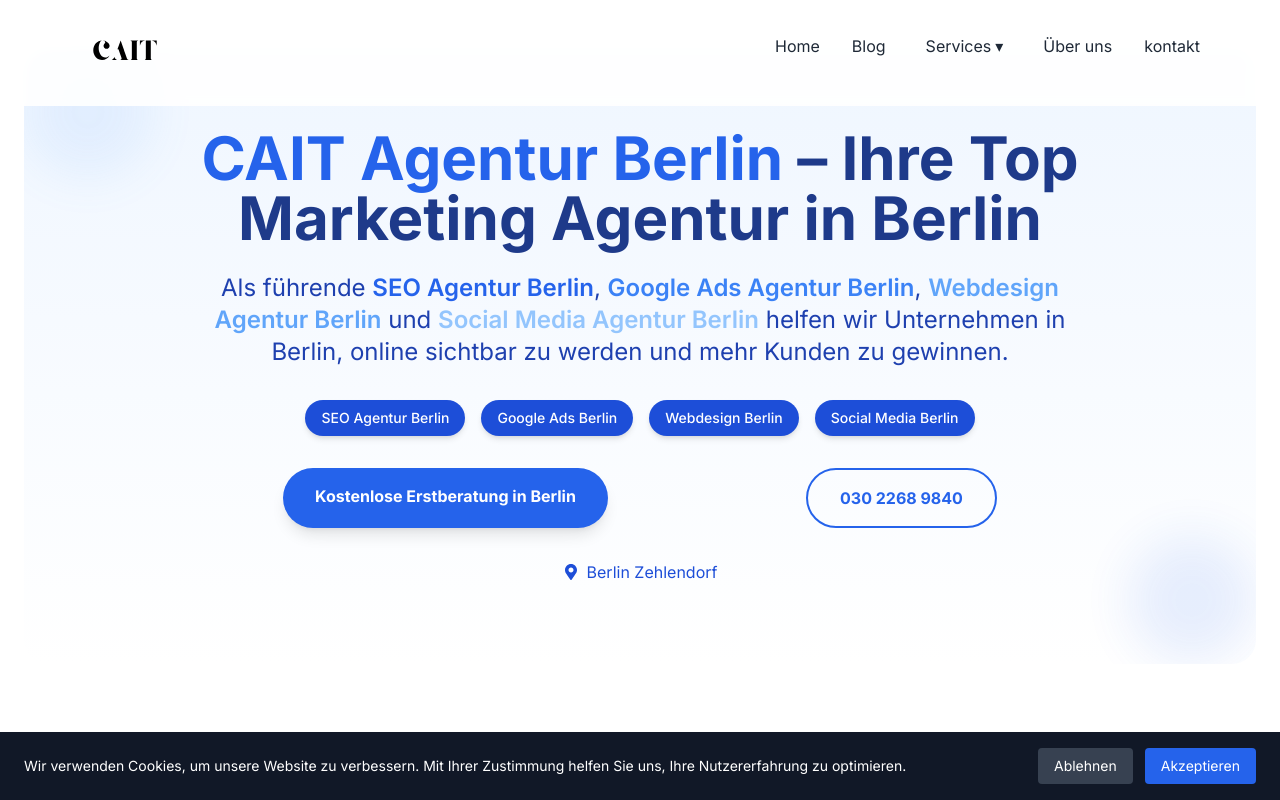
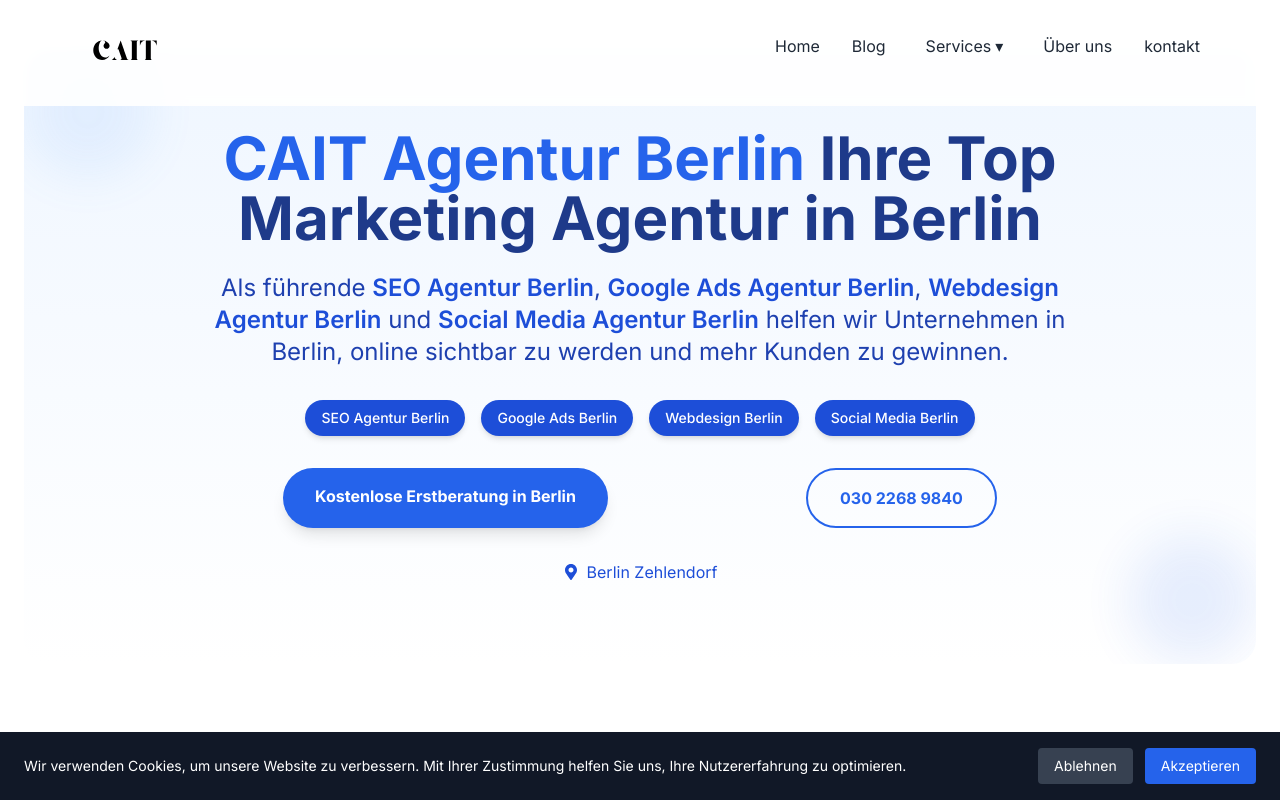
Before and after one commit to MuaazChihabiMMC/cait-website, a Next.js app: page / in a window 1280 px wide. Shown: the top 800 px of the page. Built offline with nearby package versions, Linux system fonts and the light colour scheme; a web font is replaced by a local one.

Commit message:
mainseite optimieren 5

```diff
--- a/app/page.tsx
+++ b/app/page.tsx
@@ -26,12 +26,12 @@
         <span className="text-blue-600">
           CAIT Agentur Berlin
         </span>{" "}
-        – Ihre Top Marketing Agentur in Berlin
+        Ihre Top Marketing Agentur in Berlin
       </h1>
 
       {/* Hero-Text */}
       <p className="text-lg md:text-xl lg:text-2xl mb-6 md:mb-8 text-blue-800">
-        Als führende <span className="font-semibold text-blue-600">SEO Agentur Berlin</span>, <span className="font-semibold text-blue-500">Google Ads Agentur Berlin</span>, <span className="font-semibold text-blue-400">Webdesign Agentur Berlin</span> und <span className="font-semibold text-blue-300">Social Media Agentur Berlin</span> helfen wir Unternehmen in Berlin, online sichtbar zu werden und mehr Kunden zu gewinnen.
+        Als führende <span className="font-semibold text-blue-700">SEO Agentur Berlin</span>, <span className="font-semibold text-blue-700">Google Ads Agentur Berlin</span>, <span className="font-semibold text-blue-700">Webdesign Agentur Berlin</span> und <span className="font-semibold text-blue-700">Social Media Agentur Berlin</span> helfen wir Unternehmen in Berlin, online sichtbar zu werden und mehr Kunden zu gewinnen.
       </p>
 
       {/* Tags */}
```
